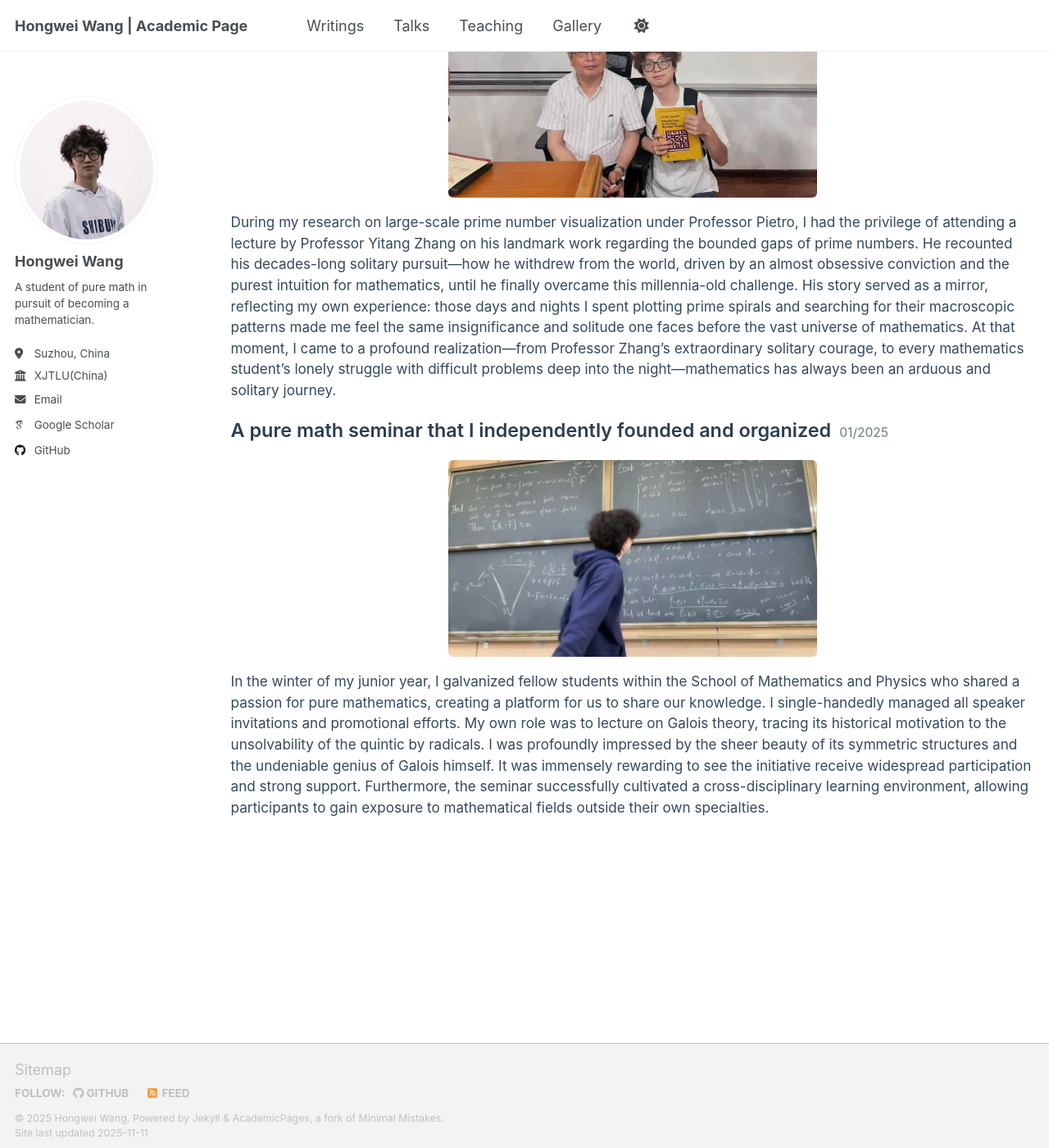
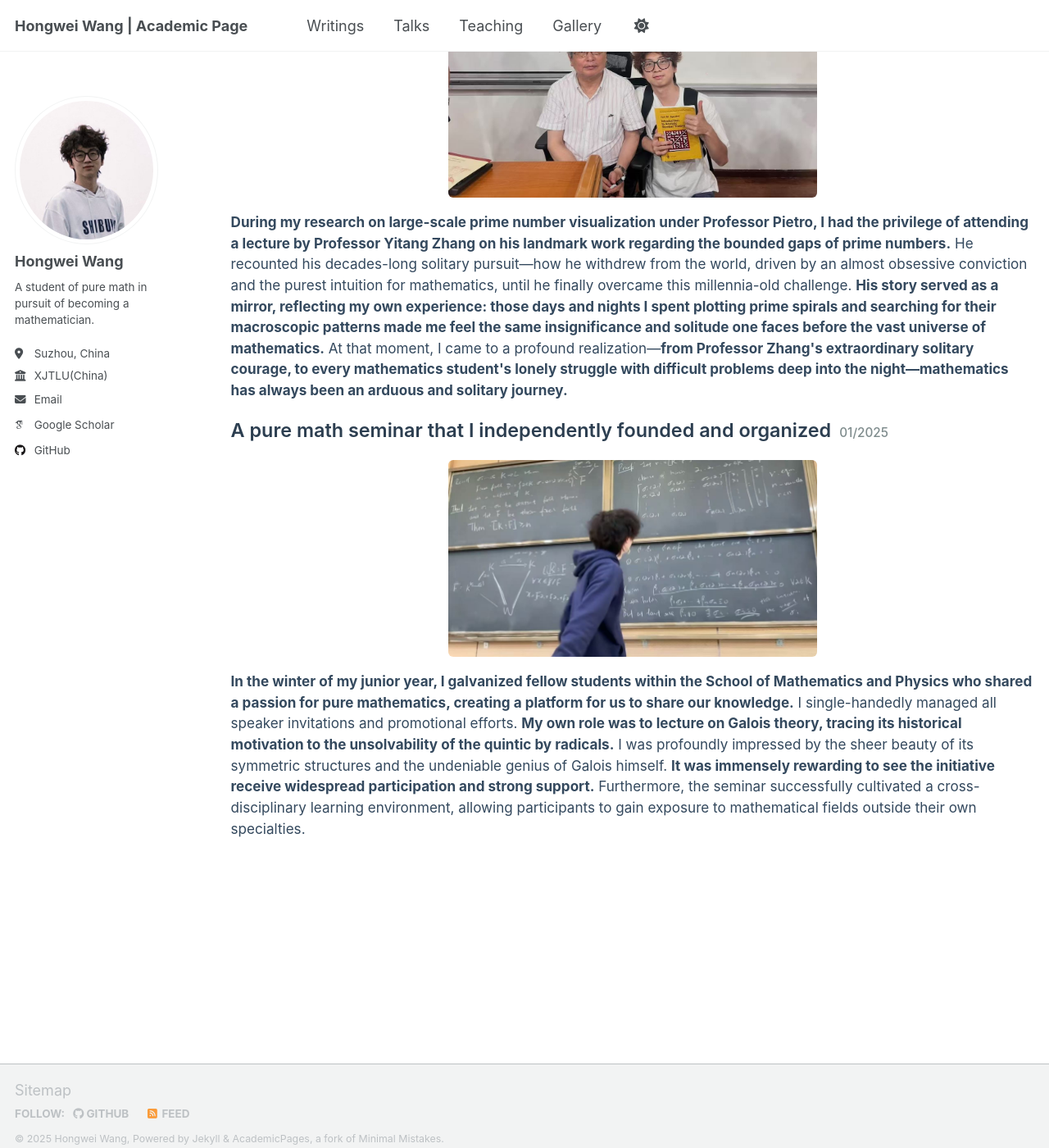
Before and after one commit to WangHongWei-AcademicPage/WangHongWei-AcademicPage.github.io, a Jekyll site: the page built from _pages/gallery.html, in a window 1280 px wide and 1400 px high, scrolled down 2644 px. Shown: the whole window at 82% size. Built offline with Jekyll 4.4.1, drawn with Linux system fonts in a browser that asks for light colours; some web fonts are replaced; a script that is not in the unit is left out; some of the changed text lies outside the part shown.

Commit message:
Update gallery.html

```diff
--- a/_pages/gallery.html
+++ b/_pages/gallery.html
@@ -5,7 +5,7 @@ permalink: /gallery/
 author_profile: true
 ---
 
-<p style="line-height: 1.6; margin-bottom: 2em;">This gallery chronicles my mathematical journey since the beginning of university. From a high school humanities student—who suspended studies for a year and later focused on politics, history, and geography—to now standing at the crossroads of life as a final-year student, unwavering and carrying the dream of becoming a pure mathematician. University has offered me more than academic growth; it has been a quest to discover a lifelong passion and innate calling. These moments are preserved here: this is my path in pure mathematics—a path of purity.</p>
+<p style="line-height: 1.6; margin-bottom: 2em;">This gallery chronicles my mathematical journey since the beginning of university. <strong>From a high school humanities student—who suspended studies for a year and later focused on politics, history, and geography—to now standing at the crossroads of life as a final-year student, unwavering and carrying the dream of becoming a pure mathematician.</strong> University has offered me more than academic growth; it has been a quest to discover a lifelong passion and innate calling. <strong>These moments are preserved here: this is my path in pure mathematics—a path of purity.</strong></p>
 
 <div class="gallery">
   <div class="gallery-item">
@@ -14,9 +14,8 @@ author_profile: true
       <p style="margin: 0 0 0 10px; color: #7f8c8d; font-size: 0.85em; font-weight: 500; white-space: nowrap;">09/2022</p>
     </div>
     <img src="../assets/start_1.png" alt="My father accompanying me to XJTLU" style="max-width: 450px; width: 90%; height: auto; display: block; margin: 0 auto; border-radius: 6px;">
-    <p style="margin-top: 1em; color: #34495e; font-size: 0.95em; line-height: 1.5;">My father accompanied me to XJTLU, which is thousands of kilometers away from our hometown, to help me settle in. As a Ph.D. in Computer Science, he has always been a great source of academic guidance and inspiration for me.</p>
+    <p style="margin-top: 1em; color: #34495e; font-size: 0.95em; line-height: 1.5;"><strong>My father accompanied me to XJTLU, which is thousands of kilometers away from our hometown, to help me settle in.</strong> As a Ph.D. in Computer Science, he has always been a great source of academic guidance and inspiration for me.</p>
   </div>
-
 
   <div class="gallery-item">
     <div style="display: flex; align-items: baseline; margin-bottom: 1.2em;">
@@ -24,7 +23,7 @@ author_profile: true
       <p style="margin: 0 0 0 10px; color: #7f8c8d; font-size: 0.85em; font-weight: 500; white-space: nowrap;">12/2022</p>
     </div>
     <img src="../assets/start_3.png" alt="My father accompanying me to XJTLU" style="max-width: 450px; width: 90%; height: auto; display: block; margin: 0 auto; border-radius: 6px;">
-    <p style="margin-top: 1em; color: #34495e; font-size: 0.95em; line-height: 1.5;">A strategic decision during my freshman year proved transformative: as a new student lecturer, I chose to teach Linear Algebra precisely because it was my weaker subject, forcing me to master it thoroughly. The review series I subsequently created was met with widespread student praise and became the most-watched content on the Math Society's channel. More importantly, this process of teaching and deep engagement with the material cemented my affinity for algebraic structures, fundamentally directing my academic trajectory toward algebra.</p>
+    <p style="margin-top: 1em; color: #34495e; font-size: 0.95em; line-height: 1.5;"><strong>A strategic decision during my freshman year proved transformative: as a new student lecturer, I chose to teach Linear Algebra precisely because it was my weaker subject, forcing me to master it thoroughly.</strong> The review series I subsequently created was met with widespread student praise and became the most-watched content on the Math Society's channel. <strong>More importantly, this process of teaching and deep engagement with the material cemented my affinity for algebraic structures, fundamentally directing my academic trajectory toward algebra.</strong></p>
   </div>
 
   <div class="gallery-item">
@@ -33,10 +32,8 @@ author_profile: true
       <p style="margin: 0 0 0 10px; color: #7f8c8d; font-size: 0.85em; font-weight: 500; white-space: nowrap;">06/2023</p>
     </div>
     <img src="../assets/pang.png" alt="Attending astronomy conference with Professor Pang's team" style="max-width: 450px; width: 90%; height: auto; display: block; margin: 0 auto; border-radius: 6px;">
-    <p style="margin-top: 1em; color: #34495e; font-size: 0.95em; line-height: 1.5;">Under Professor Pang's mentorship, I acquired foundational Python programming skills during my freshman year. As a member of the research group, I received systematic research guidance and training, which laid the groundwork for my future path in research. It was also during this period that I profoundly realized the fundamental distinction between physics and mathematics.</p>
+    <p style="margin-top: 1em; color: #34495e; font-size: 0.95em; line-height: 1.5;"><strong>Under Professor Pang's mentorship, I acquired foundational Python programming skills during my freshman year.</strong> As a member of the research group, I received systematic research guidance and training, which laid the groundwork for my future path in research. <strong>It was also during this period that I profoundly realized the fundamental distinction between physics and mathematics.</strong></p>
   </div>
-
-
 
   <div class="gallery-item">
     <div style="display: flex; align-items: baseline; margin-bottom: 1.2em;">
@@ -44,21 +41,17 @@ author_profile: true
       <p style="margin: 0 0 0 10px; color: #7f8c8d; font-size: 0.85em; font-weight: 500; white-space: nowrap;">12/2023</p>
     </div>
     <img src="../assets/Lec.png" alt="Attending astronomy conference with Professor Pang's team" style="max-width: 450px; width: 90%; height: auto; display: block; margin: 0 auto; border-radius: 6px;">
-    <p style="margin-top: 1em; color: #34495e; font-size: 0.95em; line-height: 1.5;">As I delved deeper into my undergraduate mathematics studies, I increasingly found that, compared to the rigorous mystique of analysis, I was more drawn to the elegance and structured nature of algebra. Gradually, I embarked on a path dedicated to pure mathematics with a focus on algebra. Serving as the student lecturer for algebra at my university, I continually refined my understanding through teaching. From Advanced Linear Algebra and Abstract Algebra to Commutative Algebra and Galois Theory, my direction in pure mathematics crystallized, and I came to a profound realization: my goal is to become a pure mathematician.</p>
+    <p style="margin-top: 1em; color: #34495e; font-size: 0.95em; line-height: 1.5;"><strong>As I delved deeper into my undergraduate mathematics studies, I increasingly found that, compared to the rigorous mystique of analysis, I was more drawn to the elegance and structured nature of algebra.</strong> Gradually, I embarked on a path dedicated to pure mathematics with a focus on algebra. <strong>Serving as the student lecturer for algebra at my university, I continually refined my understanding through teaching.</strong> From Advanced Linear Algebra and Abstract Algebra to Commutative Algebra and Galois Theory, my direction in pure mathematics crystallized, and I came to a profound realization: <strong>my goal is to become a pure mathematician.</strong></p>
   </div>
-
-
 
   <div class="gallery-item">
     <div style="display: flex; align-items: baseline; margin-bottom: 1.2em;">
-      <h3 style="margin: 0; color: #2c3e50; font-size: 1.3em; font-weight: 600;">‘Mathematics is an arduous and solitary journey.’</h3>
+      <h3 style="margin: 0; color: #2c3e50; font-size: 1.3em; font-weight: 600;">'Mathematics is an arduous and solitary journey.'</h3>
       <p style="margin: 0 0 0 10px; color: #7f8c8d; font-size: 0.85em; font-weight: 500; white-space: nowrap;">07/2024</p>
     </div>
     <img src="../assets/zhang.png" alt="Attending astronomy conference with Professor Pang's team" style="max-width: 450px; width: 90%; height: auto; display: block; margin: 0 auto; border-radius: 6px;">
-    <p style="margin-top: 1em; color: #34495e; font-size: 0.95em; line-height: 1.5;">During my research on large-scale prime number visualization under Professor Pietro, I had the privilege of attending a lecture by Professor Yitang Zhang on his landmark work regarding the bounded gaps of prime numbers. He recounted his decades-long solitary pursuit—how he withdrew from the world, driven by an almost obsessive conviction and the purest intuition for mathematics, until he finally overcame this millennia-old challenge. His story served as a mirror, reflecting my own experience: those days and nights I spent plotting prime spirals and searching for their macroscopic patterns made me feel the same insignificance and solitude one faces before the vast universe of mathematics. At that moment, I came to a profound realization—from Professor Zhang’s extraordinary solitary courage, to every mathematics student’s lonely struggle with difficult problems deep into the night—mathematics has always been an arduous and solitary journey.</p>
+    <p style="margin-top: 1em; color: #34495e; font-size: 0.95em; line-height: 1.5;"><strong>During my research on large-scale prime number visualization under Professor Pietro, I had the privilege of attending a lecture by Professor Yitang Zhang on his landmark work regarding the bounded gaps of prime numbers.</strong> He recounted his decades-long solitary pursuit—how he withdrew from the world, driven by an almost obsessive conviction and the purest intuition for mathematics, until he finally overcame this millennia-old challenge. <strong>His story served as a mirror, reflecting my own experience: those days and nights I spent plotting prime spirals and searching for their macroscopic patterns made me feel the same insignificance and solitude one faces before the vast universe of mathematics.</strong> At that moment, I came to a profound realization—<strong>from Professor Zhang's extraordinary solitary courage, to every mathematics student's lonely struggle with difficult problems deep into the night—mathematics has always been an arduous and solitary journey.</strong></p>
   </div>
-
-
 
   <div class="gallery-item">
     <div style="display: flex; align-items: baseline; margin-bottom: 1.2em;">
@@ -66,6 +59,6 @@ author_profile: true
       <p style="margin: 0 0 0 10px; color: #7f8c8d; font-size: 0.85em; font-weight: 500; white-space: nowrap;">01/2025</p>
     </div>
     <img src="../assets/Galois.png" alt="Attending astronomy conference with Professor Pang's team" style="max-width: 450px; width: 90%; height: auto; display: block; margin: 0 auto; border-radius: 6px;">
-    <p style="margin-top: 1em; color: #34495e; font-size: 0.95em; line-height: 1.5;">In the winter of my junior year, I galvanized fellow students within the School of Mathematics and Physics who shared a passion for pure mathematics, creating a platform for us to share our knowledge. I single-handedly managed all speaker invitations and promotional efforts. My own role was to lecture on Galois theory, tracing its historical motivation to the unsolvability of the quintic by radicals. I was profoundly impressed by the sheer beauty of its symmetric structures and the undeniable genius of Galois himself. It was immensely rewarding to see the initiative receive widespread participation and strong support. Furthermore, the seminar successfully cultivated a cross-disciplinary learning environment, allowing participants to gain exposure to mathematical fields outside their own specialties.</p>
+    <p style="margin-top: 1em; color: #34495e; font-size: 0.95em; line-height: 1.5;"><strong>In the winter of my junior year, I galvanized fellow students within the School of Mathematics and Physics who shared a passion for pure mathematics, creating a platform for us to share our knowledge.</strong> I single-handedly managed all speaker invitations and promotional efforts. <strong>My own role was to lecture on Galois theory, tracing its historical motivation to the unsolvability of the quintic by radicals.</strong> I was profoundly impressed by the sheer beauty of its symmetric structures and the undeniable genius of Galois himself. <strong>It was immensely rewarding to see the initiative receive widespread participation and strong support.</strong> Furthermore, the seminar successfully cultivated a cross-disciplinary learning environment, allowing participants to gain exposure to mathematical fields outside their own specialties.</p>
   </div>
 </div>
```
